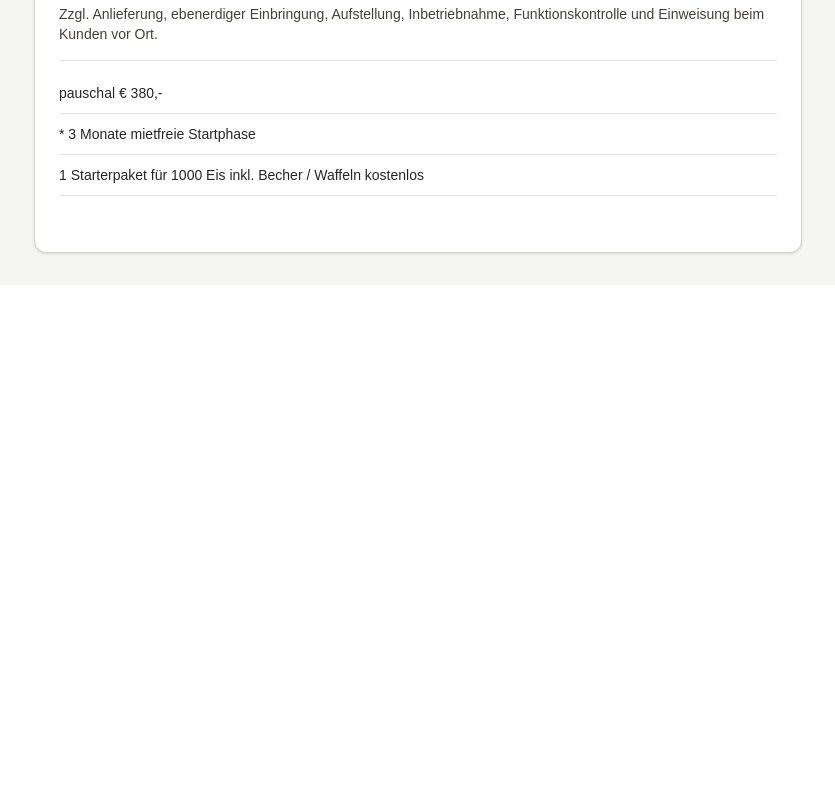
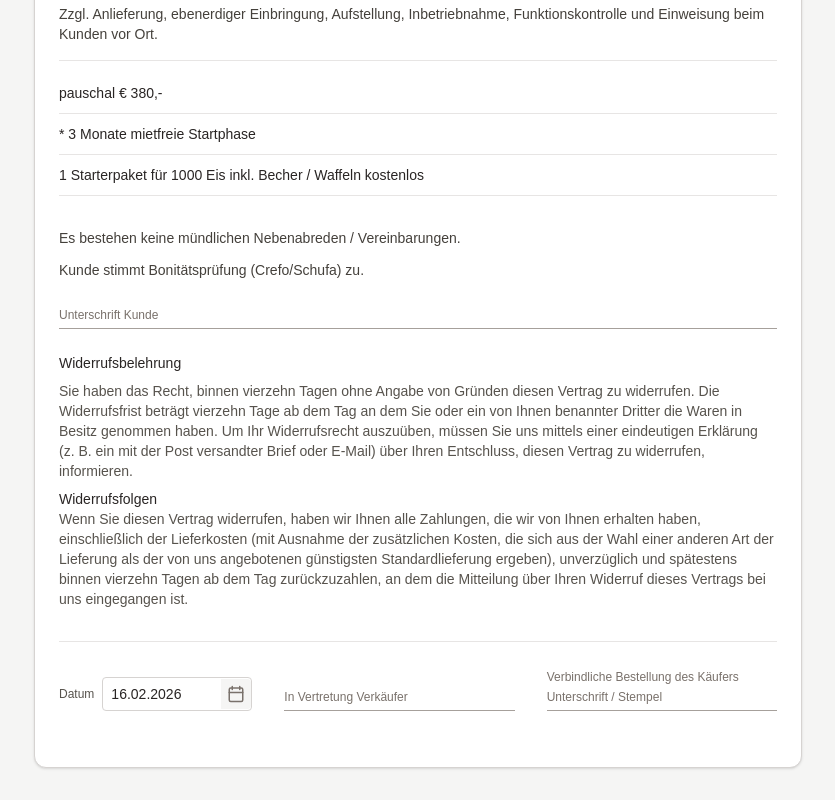
Before and after one commit to Eistechnikcenter-GmbH/bestellungformular-app, a Next.js app in the folder bestellung-app/: page /bestellformular in a window 1280 px wide. Shown: the part 1466-2266 px from the top of the page, without its empty margins (222-1057 px from the left). Before the commit the page ends 1751 px from the top, so only its background shows below. Built offline with nearby package versions, Linux system fonts and the light colour scheme; no server answers.

Commit message:
Add signature/date section: Datum DD.MM.YYYY with calendar, Widerrufsbelehrung, signature lines

```diff
--- a/bestellung-app/src/app/bestellformular/OrderForm.tsx
+++ b/bestellung-app/src/app/bestellformular/OrderForm.tsx
@@ -12,6 +12,7 @@ import {
   defaultOptions,
   type OptionsData,
 } from "./OptionsSection";
+import { SignatureDateSection } from "./SignatureDateSection";
 import type { CrmRow } from "@/lib/odoo-crm";
 import type { OdooProduct } from "@/lib/odoo-products";
 
@@ -56,6 +57,8 @@ export function OrderForm({ leads }: Props) {
       />
 
       <OptionsSection options={options} onOptionsChange={setOptions} />
+
+      <SignatureDateSection />
     </div>
   );
 }
--- a/bestellung-app/src/app/bestellformular/OrderLinesSection.tsx
+++ b/bestellung-app/src/app/bestellformular/OrderLinesSection.tsx
@@ -1,6 +1,7 @@
 "use client";
 
-import { useMemo, useState, useRef, useEffect } from "react";
+import { useMemo, useState, useRef, useEffect, useLayoutEffect } from "react";
+import { createPortal } from "react-dom";
 import type { OdooProduct } from "@/lib/odoo-products";
 
 function str(v: unknown): string {
@@ -61,7 +62,10 @@ type Props = {
 export function OrderLinesSection({ products, lines, onLinesChange }: Props) {
   const [openDropdownRow, setOpenDropdownRow] = useState<number | null>(null);
   const [search, setSearch] = useState("");
+  const [dropdownRect, setDropdownRect] = useState<{ top: number; left: number; width: number } | null>(null);
   const containerRef = useRef<HTMLDivElement>(null);
+  const triggerRef = useRef<HTMLTableCellElement>(null);
+  const dropdownRef = useRef<HTMLDivElement>(null);
 
   const filteredProducts = useMemo(() => {
     const q = search.trim().toLowerCase();
@@ -73,11 +77,23 @@ export function OrderLinesSection({ products, lines, onLinesChange }: Props) {
     ).slice(0, 100);
   }, [products, search]);
 
+  useLayoutEffect(() => {
+    if (openDropdownRow === null) {
+      setDropdownRect(null);
+      return;
+    }
+    const el = triggerRef.current;
+    if (!el) return;
+    const rect = el.getBoundingClientRect();
+    setDropdownRect({ top: rect.bottom, left: rect.left, width: rect.width });
+  }, [openDropdownRow]);
+
   useEffect(() => {
     function handleClickOutside(e: MouseEvent) {
-      if (containerRef.current && !containerRef.current.contains(e.target as Node)) {
+      const target = e.target as Node;
+      if (dropdownRef.current?.contains(target)) return;
+      if (containerRef.current?.contains(target)) return;
       setOpenDropdownRow(null);
-      }
     }
     document.addEventListener("mousedown", handleClickOutside);
     return () => document.removeEventListener("mousedown", handleClickOutside);
@@ -163,7 +179,10 @@ export function OrderLinesSection({ products, lines, onLinesChange }: Props) {
                     className="w-16 rounded border border-stone-300 px-2 py-1 text-right focus:border-stone-500 focus:outline-none"
                   />
                 </td>
-                <td className="relative p-2">
+                <td
+                  ref={openDropdownRow === i ? triggerRef : undefined}
+                  className="relative p-2"
+                >
                   <div className="flex w-full items-center gap-1">
                     <input
                       type="text"
@@ -181,8 +200,21 @@ export function OrderLinesSection({ products, lines, onLinesChange }: Props) {
                       <ChevronDown />
                     </button>
                   </div>
-                  {openDropdownRow === i && (
-                    <div className="absolute left-0 right-0 top-full z-[100] mt-2 max-h-56 overflow-hidden rounded border border-stone-300 bg-white shadow-lg">
+                  {typeof document !== "undefined" &&
+                    openDropdownRow === i &&
+                    dropdownRect &&
+                    createPortal(
+                      <div
+                        ref={dropdownRef}
+                        className="max-h-56 overflow-hidden rounded border border-stone-300 bg-white shadow-lg"
+                        style={{
+                          position: "fixed",
+                          top: dropdownRect.top + 8,
+                          left: dropdownRect.left,
+                          width: dropdownRect.width,
+                          zIndex: 9999,
+                        }}
+                      >
                         <div className="border-b border-stone-200 p-1">
                           <input
                             type="search"
@@ -215,7 +247,8 @@ export function OrderLinesSection({ products, lines, onLinesChange }: Props) {
                             ))
                           )}
                         </ul>
-                    </div>
+                      </div>,
+                      document.body
                     )}
                 </td>
                 <td className="p-2 text-right">
--- /dev/null
+++ b/bestellung-app/src/app/bestellformular/SignatureDateSection.tsx
@@ -0,0 +1,156 @@
+"use client";
+
+import { useRef, useState, useEffect } from "react";
+
+/** Today in YYYY-MM-DD for input type="date". */
+function getTodayISO(): string {
+  const d = new Date();
+  return d.toISOString().slice(0, 10);
+}
+
+/** Format YYYY-MM-DD to DD.MM.YYYY. */
+function formatDDMMYYYY(iso: string): string {
+  if (!iso || iso.length < 10) return "";
+  const [y, m, d] = iso.split("-");
+  return `${d}.${m}.${y}`;
+}
+
+/** Parse DD.MM.YYYY or partial input to YYYY-MM-DD if possible. */
+function parseToISO(value: string): string | null {
+  const match = value.trim().match(/^(\d{1,2})\.(\d{1,2})\.(\d{4})$/);
+  if (!match) return null;
+  const [, d, m, y] = match;
+  const day = parseInt(d, 10);
+  const month = parseInt(m, 10);
+  const year = parseInt(y, 10);
+  if (month < 1 || month > 12 || day < 1 || day > 31) return null;
+  const date = new Date(year, month - 1, day);
+  if (isNaN(date.getTime())) return null;
+  return date.toISOString().slice(0, 10);
+}
+
+function CalendarIcon() {
+  return (
+    <svg width="18" height="18" viewBox="0 0 24 24" fill="none" xmlns="http://www.w3.org/2000/svg" className="shrink-0 text-stone-500" aria-hidden>
+      <rect x="3" y="4" width="18" height="18" rx="2" stroke="currentColor" strokeWidth="2" />
+      <path d="M3 10h18M7 2v4M17 2v4" stroke="currentColor" strokeWidth="2" strokeLinecap="round" />
+    </svg>
+  );
+}
+
+export function SignatureDateSection() {
+  const [dateValue, setDateValue] = useState<string>(() => getTodayISO());
+  const [displayInput, setDisplayInput] = useState<string>(() => formatDDMMYYYY(getTodayISO()));
+  const dateInputRef = useRef<HTMLInputElement>(null);
+
+  useEffect(() => {
+    setDisplayInput(formatDDMMYYYY(dateValue));
+  }, [dateValue]);
+
+  const openCalendar = () => {
+    try {
+      dateInputRef.current?.showPicker?.();
+    } catch {
+      dateInputRef.current?.click();
+    }
+  };
+
+  const handleDateChange = (e: React.ChangeEvent<HTMLInputElement>) => {
+    const v = e.target.value;
+    if (v) setDateValue(v);
+  };
+
+  const handleDisplayChange = (e: React.ChangeEvent<HTMLInputElement>) => {
+    const v = e.target.value;
+    setDisplayInput(v);
+    const parsed = parseToISO(v);
+    if (parsed) setDateValue(parsed);
+  };
+
+  const handleDisplayBlur = () => {
+    const parsed = parseToISO(displayInput);
+    if (parsed) {
+      setDateValue(parsed);
+      setDisplayInput(formatDDMMYYYY(parsed));
+    } else {
+      setDisplayInput(formatDDMMYYYY(dateValue));
+    }
+  };
+
+  return (
+    <section className="mb-8 text-sm text-stone-700">
+      <p className="mb-3">
+        Es bestehen keine mündlichen Nebenabreden / Vereinbarungen.
+      </p>
+      <p className="mb-2">
+        Kunde stimmt Bonitätsprüfung (Crefo/Schufa) zu.
+      </p>
+      <div className="mb-6 border-b border-stone-400 pb-1 pt-4">
+        <span className="text-xs text-stone-500">Unterschrift Kunde</span>
+      </div>
+
+      <div className="mb-4 text-stone-600">
+        <p className="mb-2 font-medium text-stone-800">Widerrufsbelehrung</p>
+        <p className="mb-2">
+          Sie haben das Recht, binnen vierzehn Tagen ohne Angabe von Gründen diesen
+          Vertrag zu widerrufen. Die Widerrufsfrist beträgt vierzehn Tage ab dem Tag
+          an dem Sie oder ein von Ihnen benannter Dritter die Waren in Besitz genommen
+          haben. Um Ihr Widerrufsrecht auszuüben, müssen Sie uns mittels einer
+          eindeutigen Erklärung (z. B. ein mit der Post versandter Brief oder E-Mail)
+          über Ihren Entschluss, diesen Vertrag zu widerrufen, informieren.
+        </p>
+        <p className="font-medium text-stone-800">Widerrufsfolgen</p>
+        <p>
+          Wenn Sie diesen Vertrag widerrufen, haben wir Ihnen alle Zahlungen, die wir
+          von Ihnen erhalten haben, einschließlich der Lieferkosten (mit Ausnahme der
+          zusätzlichen Kosten, die sich aus der Wahl einer anderen Art der Lieferung
+          als der von uns angebotenen günstigsten Standardlieferung ergeben),
+          unverzüglich und spätestens binnen vierzehn Tagen ab dem Tag zurückzuzahlen,
+          an dem die Mitteilung über Ihren Widerruf dieses Vertrags bei uns eingegangen
+          ist.
+        </p>
+      </div>
+
+      <div className="mt-8 flex flex-wrap items-end gap-8 border-t border-stone-200 pt-6">
+        <div className="flex items-center gap-2">
+          <label className="text-xs font-medium text-stone-600">Datum</label>
+          <div className="flex items-center gap-1.5 rounded border border-stone-300 bg-white">
+            <input
+              type="text"
+              value={displayInput}
+              onChange={handleDisplayChange}
+              onBlur={handleDisplayBlur}
+              placeholder="TT.MM.JJJJ"
+              className="w-28 border-0 bg-transparent px-2 py-1.5 text-stone-800 focus:outline-none"
+              aria-label="Datum (TT.MM.JJJJ)"
+            />
+            <input
+              ref={dateInputRef}
+              type="date"
+              value={dateValue}
+              onChange={handleDateChange}
+              className="sr-only"
+              aria-hidden
+            />
+            <button
+              type="button"
+              onClick={openCalendar}
+              title="Kalender öffnen"
+              className="rounded-r border-0 bg-stone-100 p-1.5 text-stone-600 hover:bg-stone-200 focus:outline-none"
+            >
+              <CalendarIcon />
+            </button>
+          </div>
+        </div>
+        <div className="flex-1 min-w-[140px] border-b border-stone-400 pb-1">
+          <span className="text-xs text-stone-500">In Vertretung Verkäufer</span>
+        </div>
+        <div className="flex-1 min-w-[140px] border-b border-stone-400 pb-1">
+          <span className="text-xs text-stone-500">
+            Verbindliche Bestellung des Käufers Unterschrift / Stempel
+          </span>
+        </div>
+      </div>
+    </section>
+  );
+}
```
Lines whose indentation alone changed are shown as unchanged.
